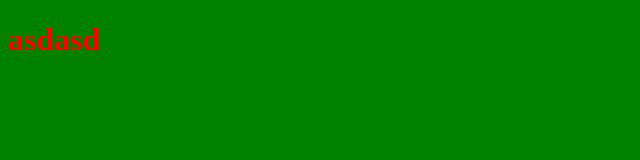
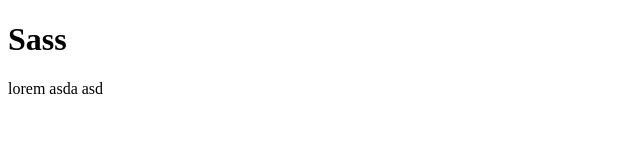
Before and after one commit to alekspanteli/Sass-Essential-Training, a website built with Vite: page sass-essential-training/index.html in a window 1280 px wide. Shown: the whole page, without its empty margins (0-640 px from the left). Built offline with nearby package versions, Linux system fonts and the light colour scheme.

Commit message:
global and underscores

```diff
--- a/sass-essential-training/index.html
+++ b/sass-essential-training/index.html
@@ -7,7 +7,8 @@
     <title>Vite App</title>
   </head>
   <body>
-    <h1>asdasd</h1>
+    <h1>Sass</h1>
+    <p>lorem asda asd</p>
     <script type="module" src="/main.js"></script>
   </body>
 </html>
--- a/sass-essential-training/style.scss
+++ b/sass-essential-training/style.scss
@@ -1,9 +1,29 @@
-$bg-primary: green;
-$bg-secondary: red;
+////////////////////////
+//Making variable global
+////////////////////////
 
-body {
-  background-color: $bg-primary;
-  h1 {
-    color: $bg-secondary;
-  }
-}
+// $bg-primary: green;
+
+// h1 {
+//   $bg-primary: red !global;
+//   color: $bg-primary;
+// }
+
+// p {
+//   color: $bg-primary;
+// }
+
+////////////////////////
+// Hyphens vs Undescores
+////////////////////////
+
+// $bg-primary: green;
+// $bg_primary: yellow;
+
+// h1 {
+//   color: $bg-primary;
+// }
+
+////////////////////////
+// Nesting
+////////////////////////
```
